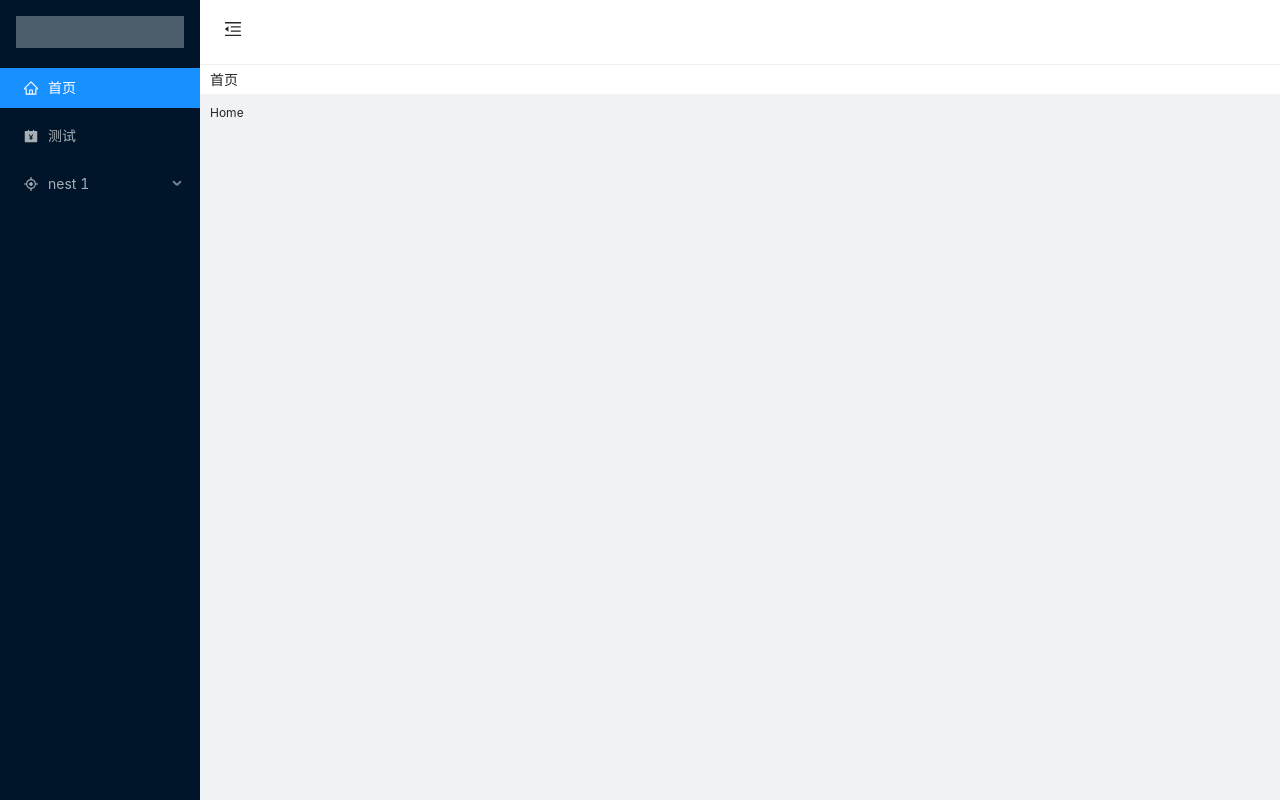
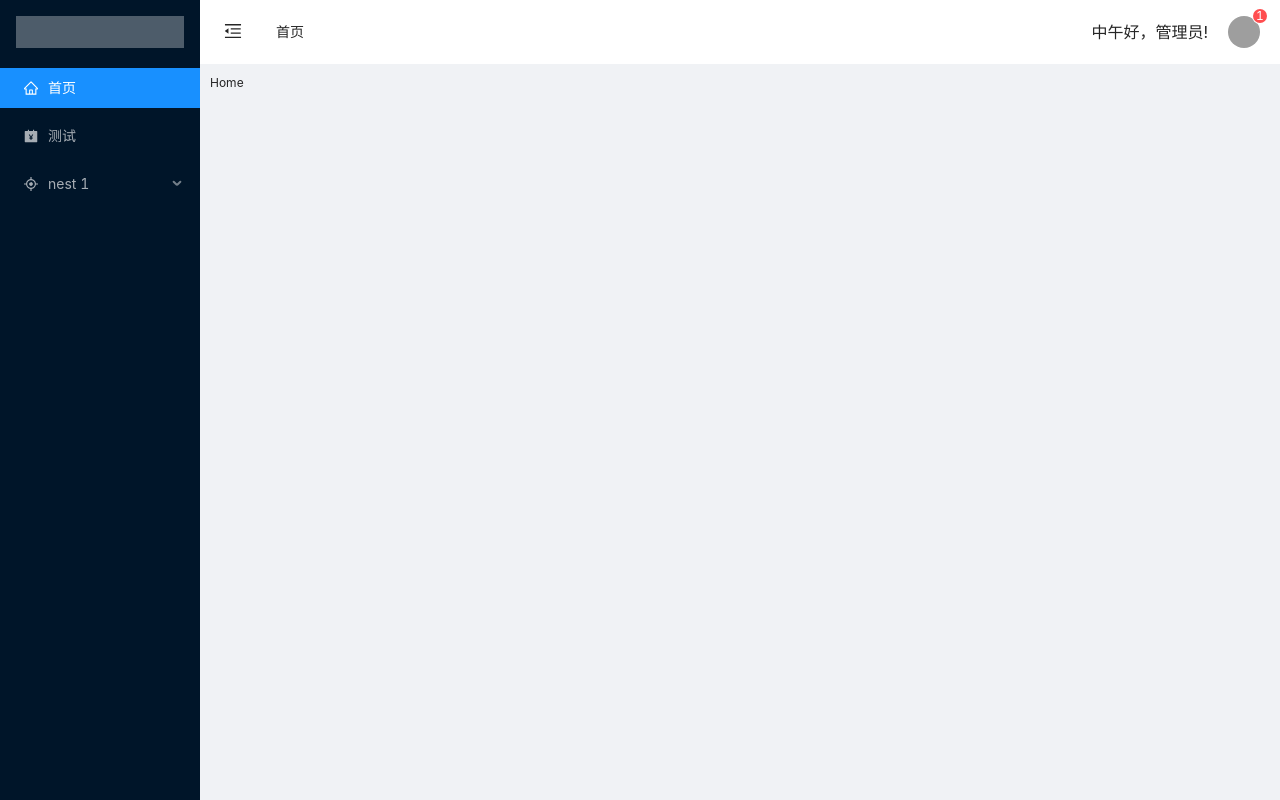
Before and after one commit to HULANG-BTB/react-admin-template, a React (Vite) app: page /dashboard in a window 1280 px wide. Built offline with nearby package versions, Linux system fonts and the light colour scheme; grey boxes are pictures that could not be loaded.

Commit message:
style: 布局调整

```diff
--- a/src/layout/BaseLayout/header.tsx
+++ b/src/layout/BaseLayout/header.tsx
@@ -1,5 +1,7 @@
 import React from 'react'
 import { MenuFoldOutlined, MenuUnfoldOutlined } from '@ant-design/icons'
+import { Avatar, Badge, Dropdown, Menu } from 'antd'
+import BreadCrumb from './bread-crumb'
 
 export interface HeaderProps {
   collapsed: boolean
@@ -7,15 +9,46 @@ export interface HeaderProps {
 }
 
 const Header: React.FC<HeaderProps> = (props) => {
+  const menu = (
+    <Menu>
+      <Menu.Item key={1}>1st menu item</Menu.Item>
+      <Menu.Item key={2} disabled>
+        2nd menu item (disabled)
+      </Menu.Item>
+      <Menu.Item key={3} disabled>
+        3rd menu item (disabled)
+      </Menu.Item>
+      <Menu.Item key={4} danger>
+        Log Out
+      </Menu.Item>
+    </Menu>
+  )
+
   return (
     <div className="header">
+      <div className="header-left">
+        <div className="menu-trigger">
           {React.createElement(
             props.collapsed ? MenuUnfoldOutlined : MenuFoldOutlined,
             {
-          className: 'trigger',
               onClick: props.toggleSideMenu
             }
           )}
+        </div>
+        <BreadCrumb />
+      </div>
+      <div className="header-right">
+        <div className="user-area" style={{ padding: '0 20px' }}>
+          <div style={{ padding: '0 20px', fontSize: '16px' }}>
+            中午好，管理员!
+          </div>
+          <Dropdown overlay={menu}>
+            <Badge count={1} size="small">
+              <Avatar src="https://joeschmoe.io/api/v1/random" />
+            </Badge>
+          </Dropdown>
+        </div>
+      </div>
     </div>
   )
 }
--- a/src/layout/BaseLayout/index.scss
+++ b/src/layout/BaseLayout/index.scss
@@ -20,8 +20,26 @@
     .header-container {
       .header {
         background-color: #fff;
+        display: flex;
+        justify-content: space-between;
 
-        .trigger {
+        .header-left,
+        .header-right {
+          display: flex;
+          align-items: center;
+        }
+
+        .header-left {
+          .app-breadcrumb {
+            user-select: none;
+            width: 100%;
+            height: 30px;
+            display: flex;
+            align-items: center;
+            padding: 0 10px;
+          }
+
+          .menu-trigger {
             padding: 0 24px;
             font-size: 18px;
             line-height: 64px;
@@ -33,17 +51,16 @@
             }
           }
         }
-    }
-    .app-breadcrumb {
-      user-select: none;
-      width: 100%;
-      height: 30px;
+
+        .header-right {
+          .user-area {
             display: flex;
             align-items: center;
-      padding: 0 10px;
-      background: #fff;
-      border-top: 1px solid #eee;
           }
+        }
+      }
+    }
+
     .content-container {
       position: relative;
 
--- a/src/layout/BaseLayout/index.tsx
+++ b/src/layout/BaseLayout/index.tsx
@@ -31,7 +31,6 @@ const BaseLayout: React.FC = () => {
         <Layout.Header className="header-container" style={{ padding: 0 }}>
           <Header collapsed={collapsed} toggleSideMenu={toggleSideMenu} />
         </Layout.Header>
-        <BreadCrumb />
         <Layout.Content className="content-container">
           <Content />
         </Layout.Content>
--- a/src/redux/menu/state.ts
+++ b/src/redux/menu/state.ts
@@ -1,3 +1,7 @@
 export interface MenuState {}
 
-export const state: MenuState = {}
+interface Permission {}
+
+export const state: MenuState = {
+  menus: []
+}
```
Lines whose indentation alone changed are shown as unchanged.
